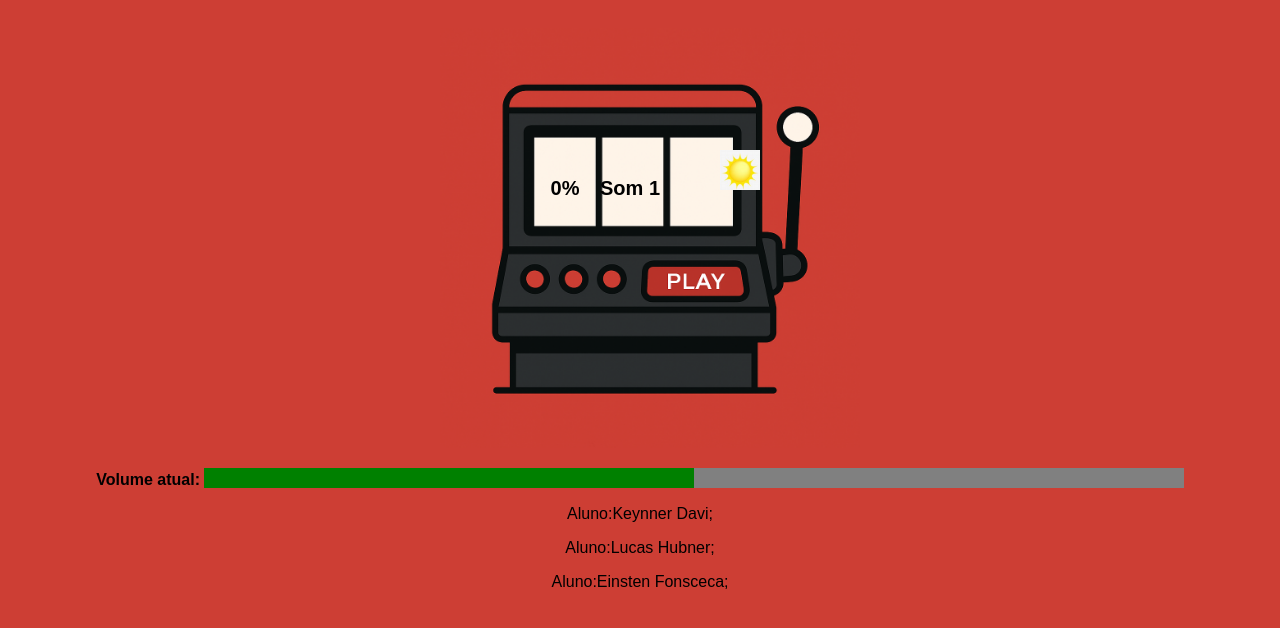
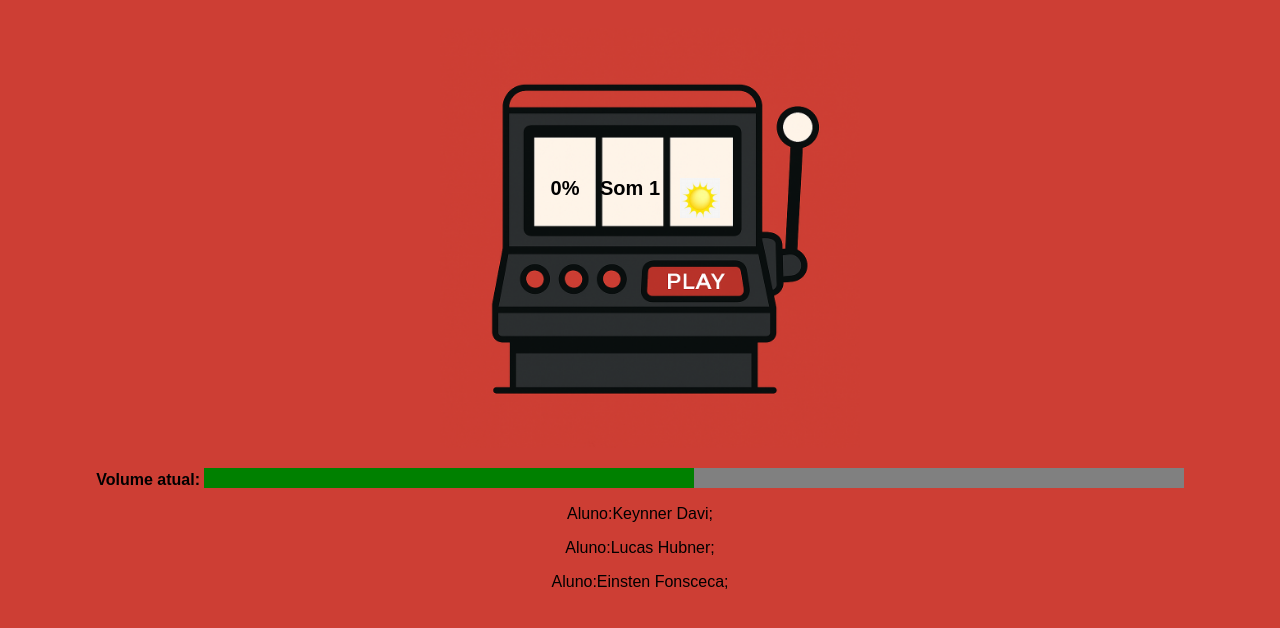
Before and after one commit to KeynnerDFS/PW1_1Bimestre_Trabalho, a plain HTML site: page index.Html in a window 1280 px wide. Drawn offline with Linux system fonts and the light colour scheme.

Commit message:
SlotM_Arrumando_Imagem
A imagem ficará igual independente do tamanho do site.

```diff
--- a/index.Html
+++ b/index.Html
@@ -10,7 +10,9 @@
         <img src="slot-machine.png" alt="Slot Machine" class="slot-image">
         <div class="slot-display slot1" id="volumeSlot">0%</div>
         <div class="slot-display slot2" id="audioSlot">Som 1</div>
-
+        <div class="slot-display slot3">
+          <img id="imageSlot" src="imgs/som1.png" alt="Imagem do som" class="slot-image-preview">
+        </div>
         <button id="playButton" class="play-btn">Girar</button>
 
         <audio id="audioPlayer"></audio>
@@ -23,9 +25,7 @@
 
       <div id="message"></div>
 
-      <div class="slot-display slot3">
-        <img id="imageSlot" src="imgs/som1.png" alt="Imagem do som" class="slot-image-preview">
-      </div>
+
 
 
         <P>Aluno:Keynner Davi; </P>
--- a/style.css
+++ b/style.css
@@ -83,7 +83,7 @@ body {
   /*Slot da imagem*/
   .slot3 {
     top: 150px;
-    left: 700px;
+    left: 220px;
   }
 
   /*Tamanho da imagem*/
```
